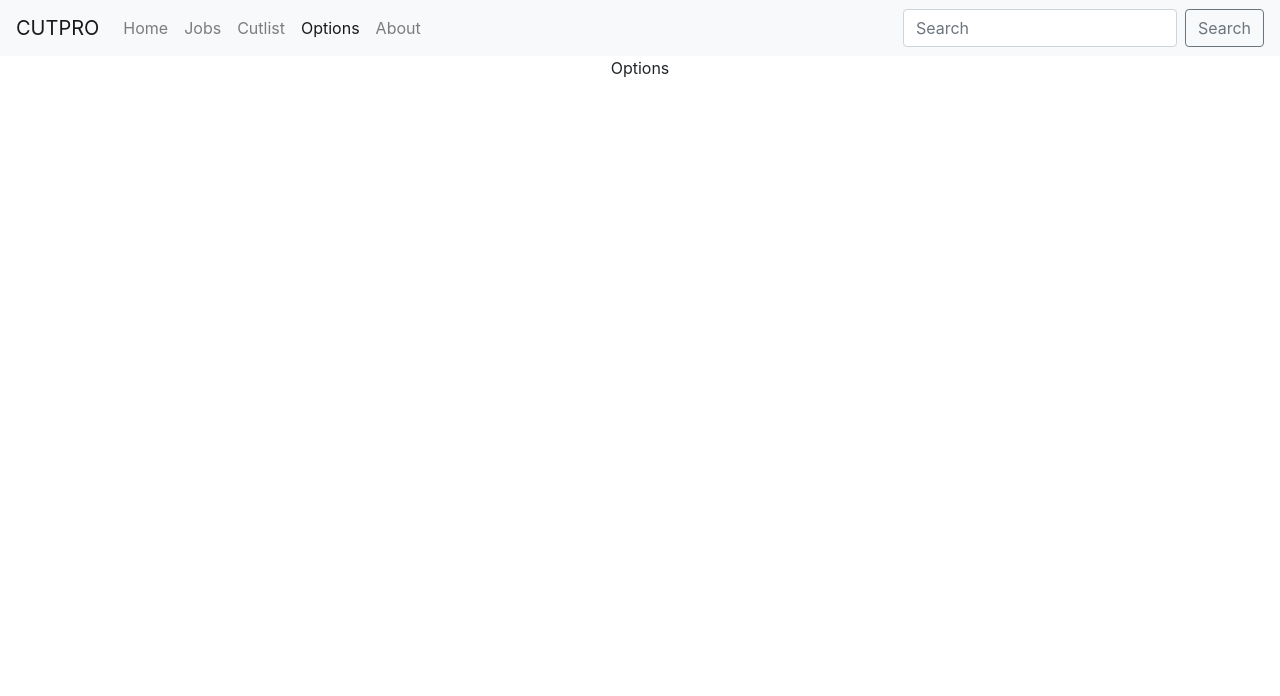
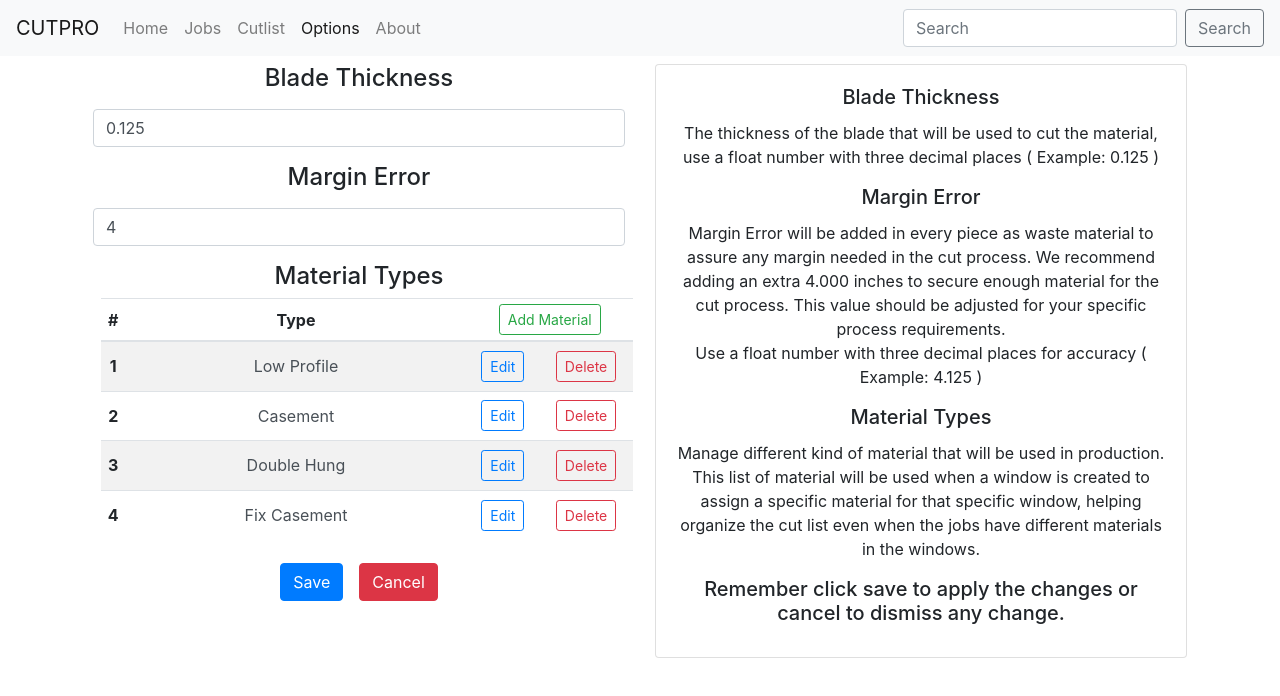
Before and after one commit to lucasarvelo/cutpro-frontend, a React (Create React App) app: page /options in a window 1280 px wide. Shown: the top 696 px of the page. Built offline with nearby package versions, Linux system fonts and the light colour scheme.

Commit message:
Added options components and view

```diff
--- /dev/null
+++ b/src/components/OptionsForm/MaterialTypeRow.jsx
@@ -0,0 +1,88 @@
+import React, { Component } from "react";
+
+export class MaterialTypeRow extends Component {
+  constructor(props) {
+    super(props);
+
+    this.state = {
+      materialType: this.props.type,
+      index: this.props.index,
+      readOnly: true
+    };
+  }
+
+  toggleReadOnly = () => {
+    this.setState({ readOnly: !this.state.readOnly });
+  };
+
+  //Change behavior if editing row
+  handleDelete = () => {
+    const prevState = {
+      materialType: this.state.materialType
+    };
+    if (this.state.readOnly) {
+      this.props.deleteMaterialType(this.state.index);
+    } else {
+      this.setState(prevState);
+      this.toggleReadOnly();
+    }
+  };
+
+  handleUpdate = () => {
+    if (this.state.readOnly) {
+      this.toggleReadOnly();
+    } else {
+      this.props.updateMaterialType(this.state.index, this.state.materialType);
+      this.toggleReadOnly();
+    }
+  };
+
+  handleOnChange = event => {
+    const id = event.target.id,
+      value = event.target.value;
+    this.setState({ [id]: value });
+  };
+
+  render() {
+    return (
+      <tr>
+        <th scope="row" className="align-middle">
+          {this.state.index + 1}
+        </th>
+        <td className="align-middle">
+          <input
+            type="text"
+            className={
+              this.state.readOnly ? "form-control readOnly" : "form-control"
+            }
+            id="materialType"
+            onChange={this.handleOnChange}
+            value={this.state.materialType}
+            required
+            readOnly={this.state.readOnly}
+          />
+        </td>
+        <td className="align-middle">
+          <button
+            type="button"
+            className="btn btn-outline-primary btn-sm m-1"
+            onClick={this.handleUpdate}
+          >
+            {this.state.readOnly ? "Edit" : "Update"}
+          </button>
+        </td>
+        <td className="align-middle">
+          <button
+            type="button"
+            className="btn btn-outline-danger btn-sm m-1"
+            onClick={this.handleDelete}
+          >
+            {this.state.readOnly ? "Delete" : "Cancel"}
+          </button>
+        </td>
+      </tr>
+    );
+  }
+}
+
+export default MaterialTypeRow;
--- /dev/null
+++ b/src/components/OptionsForm/OptionsForm.jsx
@@ -0,0 +1,160 @@
+import React, { Component } from "react";
+import { connect } from "react-redux";
+import * as actions from "../../actions/optionsActions";
+import MaterialTypeRow from "./MaterialTypeRow";
+
+export class OptionsForm extends Component {
+  constructor(props) {
+    super(props);
+
+    this.state = {
+      bladeThickness: props.bladeThickness,
+      marginError: props.marginError,
+      materialTypes: [...props.materialTypes]
+    };
+  }
+
+  addMaterialType = () => {
+    this.setState({
+      materialTypes: [
+        ...this.state.materialTypes,
+        "New Material " + (this.state.materialTypes.length + 1)
+      ]
+    });
+  };
+
+  deleteMaterialType = typeIndex => {
+    const materialTypesUpdated = this.state.materialTypes.filter(
+      (materialType, index) => index !== typeIndex
+    );
+
+    this.setState({ materialTypes: materialTypesUpdated });
+  };
+
+  updateMaterialType = (typeIndex, typeName) => {
+    const materialTypesUpdated = this.state.materialTypes.map(
+      (materialType, index) => {
+        if (index === typeIndex) {
+          return typeName;
+        }
+        return materialType;
+      }
+    );
+
+    this.setState({ materialTypes: materialTypesUpdated });
+  };
+
+  handleOnChange = event => {
+    const id = event.target.id,
+      value = Number.isNaN(event.target.value)
+        ? Number(event.target.value)
+        : event.target.value;
+    this.setState({ [id]: value });
+  };
+
+  handleSubmit = event => {
+    event.preventDefault();
+    if (event.target.reportValidity()) {
+      this.props.updateBladeThickness(this.state.bladeThickness);
+      this.props.updateMarginError(this.state.marginError);
+      this.props.updateMaterialTypes(this.state.materialTypes);
+    }
+    alert("Options Updated");
+  };
+
+  handleCancel = event => {
+    this.setState({
+      bladeThickness: this.props.bladeThickness,
+      marginError: this.props.marginError,
+      materialTypes: [...this.props.materialTypes]
+    });
+    alert("Options Restored");
+  };
+
+  render() {
+    return (
+      <form onSubmit={this.handleSubmit}>
+        <div className="form-group">
+          <label htmlFor="bladeThickness">
+            <h4>Blade Thickness</h4>
+          </label>
+          <input
+            type="text"
+            className="form-control"
+            id="bladeThickness"
+            onChange={this.handleOnChange}
+            value={this.state.bladeThickness}
+            required
+            pattern="^\d*(\.\d{0,3})?$"
+          />
+        </div>
+        <div className="form-group">
+          <label htmlFor="marginError">
+            <h4>Margin Error</h4>
+          </label>
+          <input
+            type="text"
+            className="form-control"
+            id="marginError"
+            onChange={this.handleOnChange}
+            value={this.state.marginError}
+            required
+            pattern="^\d*(\.\d{0,3})?$"
+          />
+        </div>
+        <div className="form-group">
+          <h4>Material Types</h4>
+          <table className="table table-striped table-sm table-hover m-2">
+            <thead>
+              <tr>
+                <th scope="col" className="align-middle">
+                  #
+                </th>
+                <th scope="col" className="align-middle">
+                  Type
+                </th>
+                <th scope="col" colSpan="2" className="align-middle">
+                  <button
+                    type="button"
+                    className="btn btn-sm btn-outline-success"
+                    onClick={this.addMaterialType}
+                  >
+                    Add Material
+                  </button>
+                </th>
+              </tr>
+            </thead>
+            <tbody>
+              {this.state.materialTypes.map((type, index) => (
+                <MaterialTypeRow
+                  type={type}
+                  index={index}
+                  key={index}
+                  deleteMaterialType={this.deleteMaterialType}
+                  updateMaterialType={this.updateMaterialType}
+                />
+              ))}
+            </tbody>
+          </table>
+        </div>
+        <button type="submit" className="btn btn-primary m-2">
+          Save
+        </button>
+        <button
+          type="button"
+          className="btn btn-danger m-2"
+          onClick={this.handleCancel}
+        >
+          Cancel
+        </button>
+      </form>
+    );
+  }
+}
+
+const mapStateToProps = state => state.optionsReducer;
+const mapDispatchToProps = { ...actions };
+export default connect(
+  mapStateToProps,
+  mapDispatchToProps
+)(OptionsForm);
--- /dev/null
+++ b/src/components/OptionsHelp/OptionsHelp.jsx
@@ -0,0 +1,38 @@
+import React from "react";
+
+function OptionsHelp() {
+  return (
+    <div className="card">
+      <div className="card-body">
+        <h5 className="card-title">Blade Thickness</h5>
+        <p>
+          The thickness of the blade that will be used to cut the material, use
+          a float number with three decimal places ( Example: 0.125 )
+        </p>
+        <h5 className="card-title">Margin Error</h5>
+        <p>
+          Margin Error will be added in every piece as waste material to assure
+          any margin needed in the cut process. We recommend adding an extra
+          4.000 inches to secure enough material for the cut process. This value
+          should be adjusted for your specific process requirements.
+          <br />
+          Use a float number with three decimal places for accuracy ( Example:
+          4.125 )
+        </p>
+        <h5 className="card-title">Material Types</h5>
+        <p>
+          Manage different kind of material that will be used in production.
+          This list of material will be used when a window is created to assign
+          a specific material for that specific window, helping organize the cut
+          list even when the jobs have different materials in the windows.
+        </p>
+        <h5 className="card-title">
+          Remember click save to apply the changes or cancel to dismiss any
+          change.
+        </h5>
+      </div>
+    </div>
+  );
+}
+
+export default OptionsHelp;
--- a/src/reducers/optionsReducer.js
+++ b/src/reducers/optionsReducer.js
@@ -1,6 +1,6 @@
 const initialState = {
   bladeThickness: 0.125,
-  marginError: 0.25,
+  marginError: 4.0,
   materialTypes: ["Low Profile", "Casement", "Double Hung", "Fix Casement"]
 };
 
@@ -13,7 +13,7 @@ export default (state = initialState, { type, payload }) => {
     case "UPDATE_MATERIAL_TYPE":
       return {
         ...state,
-        materialTypes: [payload.materialTypes]
+        materialTypes: [...payload.materialTypes]
       };
     default:
       return state;
--- a/src/views/Options.jsx
+++ b/src/views/Options.jsx
@@ -1,7 +1,20 @@
 import React from "react";
+import OptionsForm from "../components/OptionsForm/OptionsForm";
+import OptionsHelp from "../components/OptionsHelp/OptionsHelp";
 
 const Options = () => {
-  return <div>Options</div>;
+  return (
+    <div className="container-fluid p-2">
+      <div className="row">
+        <div className="col-md-6">
+          <OptionsForm />
+        </div>
+        <div className="col-md-6">
+          <OptionsHelp />
+        </div>
+      </div>
+    </div>
+  );
 };
 
 export default Options;
```
